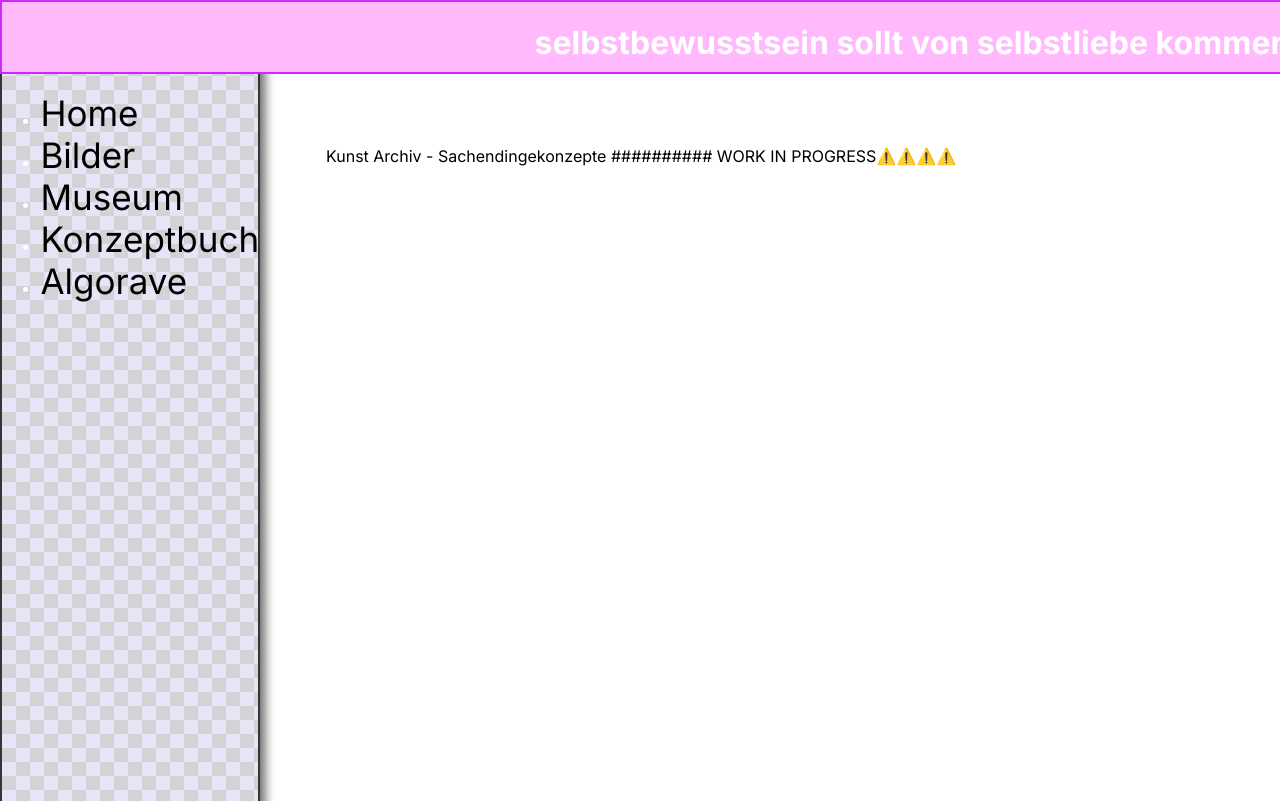
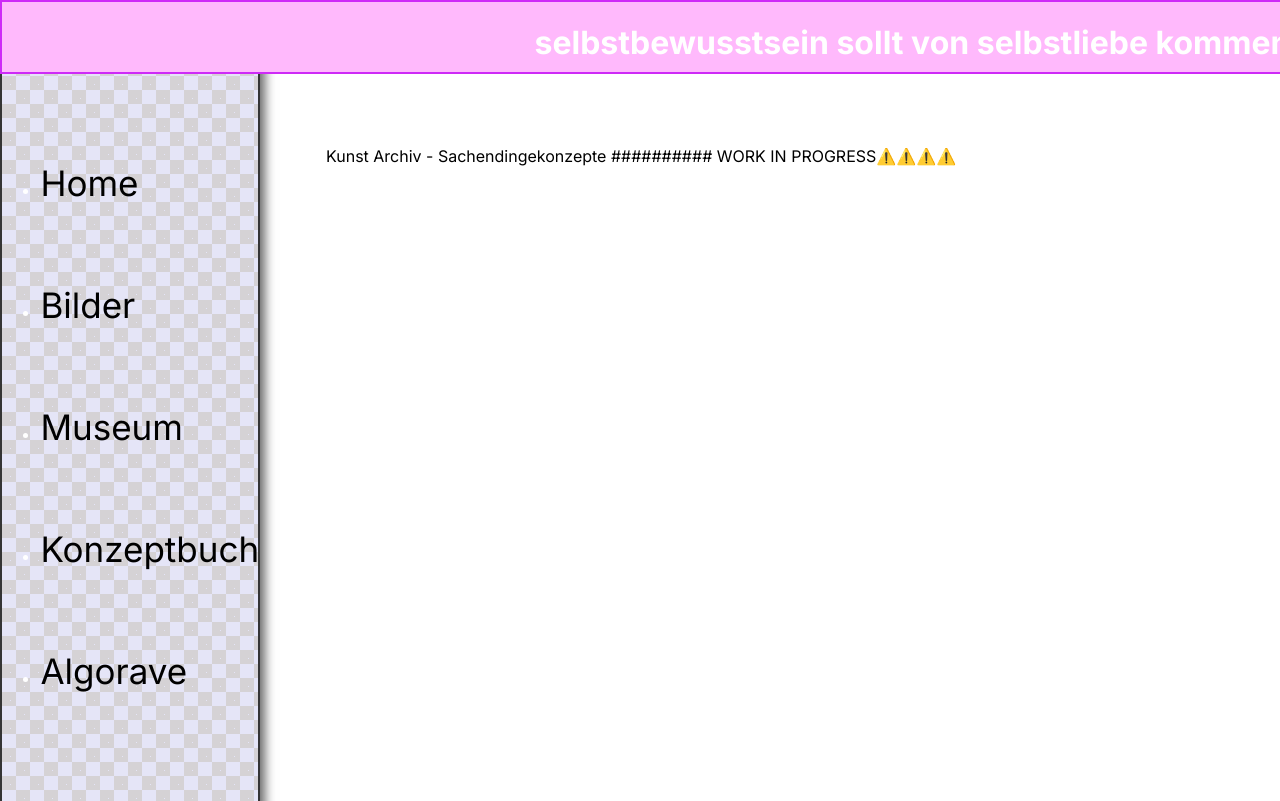
Before and after one commit to MohammedKevin/website, a Next.js app: page / in a window 1280 px wide. Shown: the top 801 px of the page. Built offline with nearby package versions, Linux system fonts and the light colour scheme.

Commit message:
feat: add top banner

```diff
--- a/app/layout.tsx
+++ b/app/layout.tsx
@@ -11,13 +11,13 @@ export const metadata: Metadata = {
 };
 
 export const viewport = {
-  width: '1280',
+  width: "1280",
   initialScale: 0.2,
   maximumScale: 1,
   userScalable: true,
   // Also supported by less commonly used
   // interactiveWidget: 'resizes-visual',
-}
+};
 
 export default function RootLayout({
   children,
@@ -29,7 +29,7 @@ export default function RootLayout({
   return (
     <html lang="en">
       <head>
-      <meta name="viewport" content="width=1280, initial-scale=1" />
+        <meta name="viewport" content="width=1280, initial-scale=1" />
       </head>
       <body className={inter.className}>
         <div className="topbar">
@@ -42,7 +42,13 @@ export default function RootLayout({
               küss mich auf die stirn wenn ich im sarg lieg
               &nbsp;&nbsp;&nbsp;&nbsp;&nbsp;&nbsp;&nbsp;&nbsp;&nbsp; blumen
               blumen ganz viele blumen
+              &nbsp;&nbsp;&nbsp;&nbsp;&nbsp;&nbsp;&nbsp;&nbsp;&nbsp; heute abend
+              wird es regnen
               &nbsp;&nbsp;&nbsp;&nbsp;&nbsp;&nbsp;&nbsp;&nbsp;&nbsp;
+              idealizazion devaluation
+              &nbsp;&nbsp;&nbsp;&nbsp;&nbsp;&nbsp;&nbsp;&nbsp;&nbsp; blau
+              schimmerndes grau, moschus, beschlagenes fenster, ich find dich
+              auch hübsch
             </h1>
           </div>
         </div>
--- a/components/navbar.tsx
+++ b/components/navbar.tsx
@@ -7,31 +7,35 @@ const Navbar = () => {
     fontSize: "35px",
   };
 
+  const liStyle = {
+    paddingBottom: "80px",
+  };
+
   return (
-    <nav style={{ marginTop: "30px" }}>
-      <div>
+    <nav>
+      <div style={{ marginTop: "100px" }}>
         <ul>
-          <li>
+          <li style={liStyle}>
             <a href="/" style={linkStyle}>
               Home
             </a>
           </li>
-          <li>
+          <li style={liStyle}>
             <a href="/bilder" style={linkStyle}>
               Bilder
             </a>
           </li>
-          <li>
+          <li style={liStyle}>
             <a href="/museum" style={linkStyle}>
               Museum
             </a>
           </li>
-          <li>
+          <li style={liStyle}>
             <a href="/konzeptbuch" style={linkStyle}>
               Konzeptbuch
             </a>
           </li>
-          <li>
+          <li style={liStyle}>
             <a href="/algorave" style={linkStyle}>
               Algorave
             </a>
```
